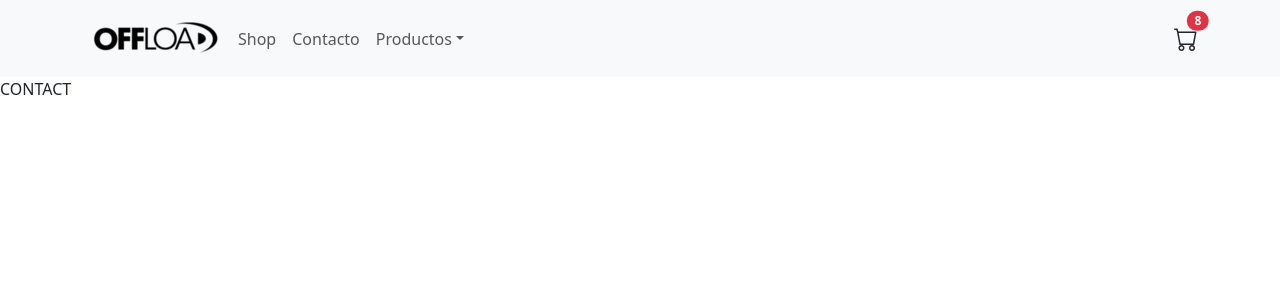
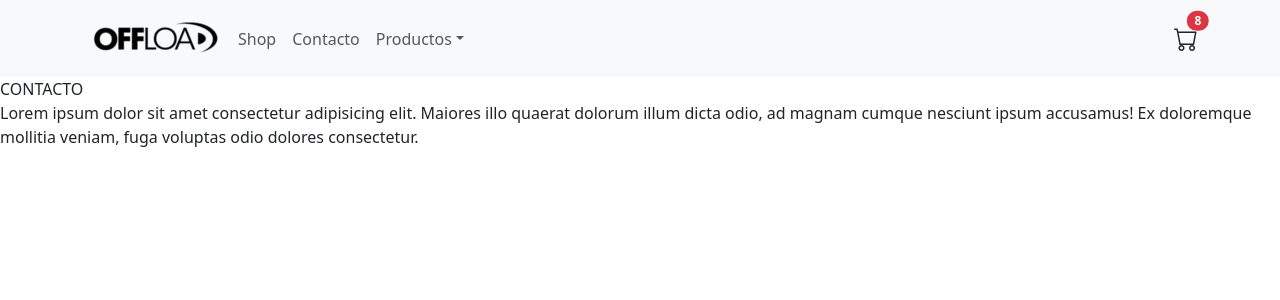
Before and after one commit to Jeronimodeveloper/OffLoad, a React (Vite) app: page /contact in a window 1280 px wide. Shown: the top 300 px of the page. Built offline with nearby package versions, Linux system fonts and the light colour scheme.

Commit message:
nuevos componentes

```diff
--- a/src/App.jsx
+++ b/src/App.jsx
@@ -3,6 +3,7 @@ import { BrowserRouter, Route, Routes } from 'react-router-dom'
 import ItemListContainer from './components/ItemListContainer'
 import ItemDetailContainer from './components/ItemDetailContainer'
 import Contact from './components/Contact'
+import Home from './components/Home'
 
 const App = () => {
 
@@ -14,10 +15,12 @@ const App = () => {
       <NavBar />
 
       <Routes>
-      <Route path="/" element={<ItemListContainer/>} />
+      <Route path='/' element={<Home/>} />
+      <Route path="/products" element={<ItemListContainer/>} />
       <Route path='/category/:category' element={<ItemListContainer/>} />
       <Route path='/item/:id' element={<ItemDetailContainer/>} />
       <Route path='/contact' element={<Contact/>} />
+
 
       </Routes>
       </BrowserRouter>
--- a/src/components/Contact.jsx
+++ b/src/components/Contact.jsx
@@ -1,9 +1,9 @@
-import React from 'react'
 
 function Contact() {
   return (
     <div>
-      CONTACT
+      CONTACTO
+      <p>Lorem ipsum dolor sit amet consectetur adipisicing elit. Maiores illo quaerat dolorum illum dicta odio, ad magnam cumque nesciunt ipsum accusamus! Ex doloremque mollitia veniam, fuga voluptas odio dolores consectetur.</p>
     </div>
   )
 }
--- /dev/null
+++ b/src/components/Home.jsx
@@ -0,0 +1,13 @@
+import logoOff from '../assets/logoOff.png'
+
+function Home() {
+  return (
+    <div className="d-flex flex-column align-items-center mt-5">
+        <h1>BIENVENIDO AL E-COMERCE DE OFFLOAD</h1>
+        <h5>Visita la seccion Shop para conocer nuestro productos</h5>
+        <img src={logoOff} alt="" className='mt-5'></img>
+    </div>
+  )
+}
+
+export default Home
--- a/src/components/NavBar.jsx
+++ b/src/components/NavBar.jsx
@@ -1,7 +1,7 @@
 import {Container, Nav, Navbar, NavDropdown} from 'react-bootstrap';
 import { Link } from 'react-router-dom'
 import CartWidget from './CartWidget'
-import logoOff from '../assets/logoOff.png';
+import logoOff from '../assets/logoOff.png'
 
 const NavBar = () => {
 
@@ -14,8 +14,8 @@ const NavBar = () => {
         <Navbar.Toggle aria-controls="responsive-navbar-nav" />
         <Navbar.Collapse id="responsive-navbar-nav">
           <Nav className="me-auto">
-            <Nav.Link href="#features">Shop</Nav.Link>
-            <Nav.Link href="#pricing">Contacto</Nav.Link>
+            <Nav.Link as={Link} to="/products">Shop</Nav.Link>
+            <Nav.Link as={Link} to="/contact">Contacto</Nav.Link>
             <NavDropdown title="Productos" id="collasible-nav-dropdown">
               <NavDropdown.Item href="#action/3.1">Equipamiento</NavDropdown.Item>
               <NavDropdown.Item href="#action/3.2">
```
